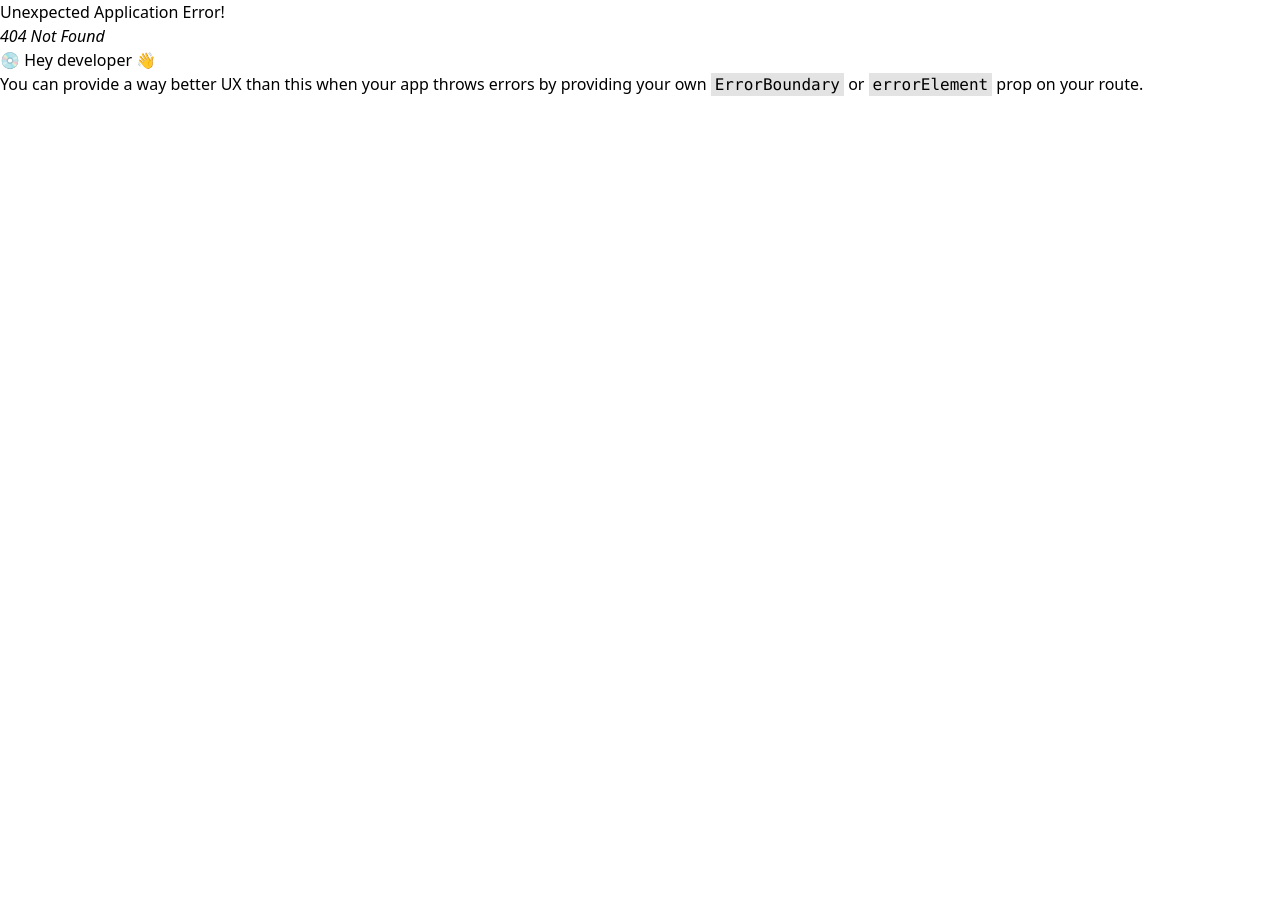
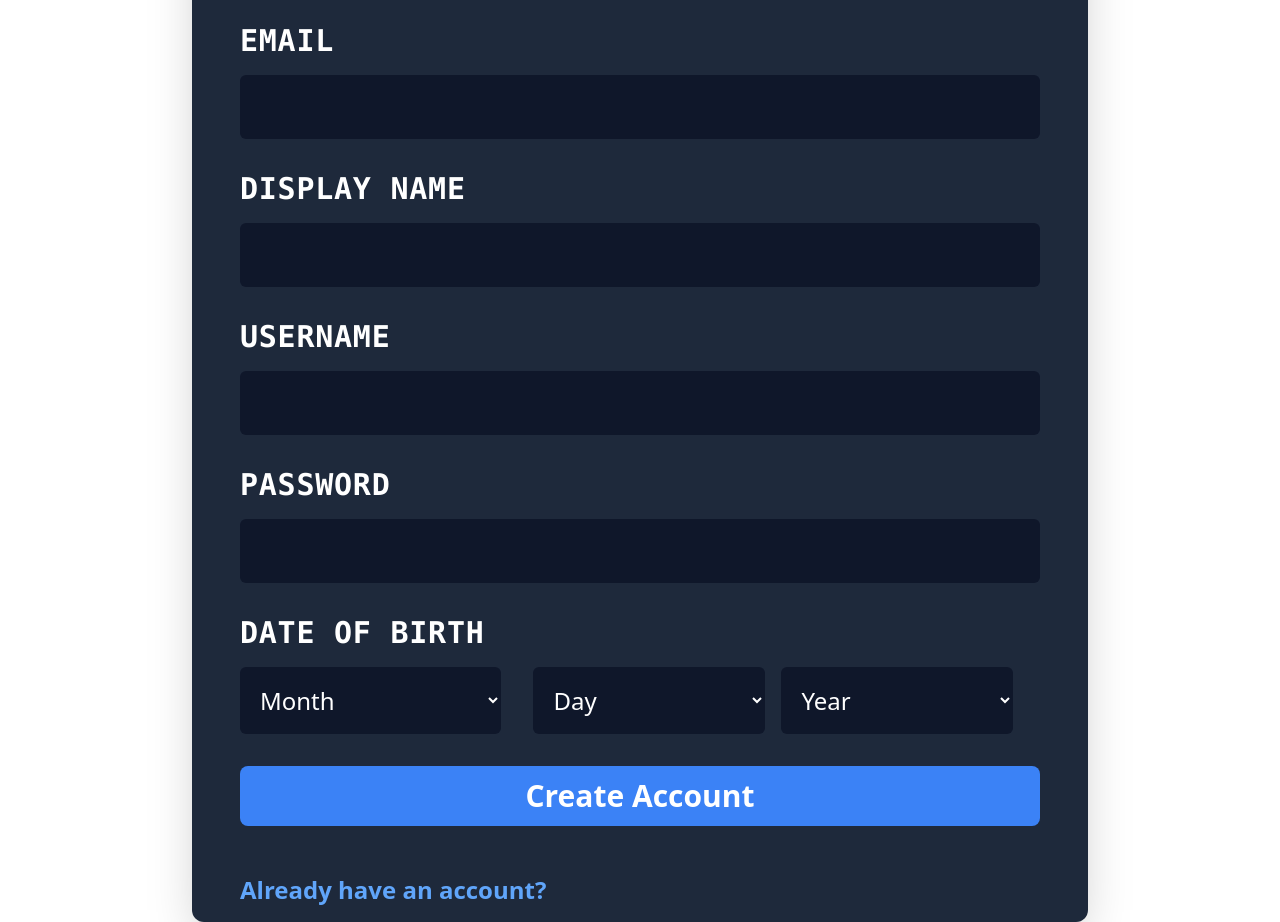
Before and after one commit to HAMMADQAdir/Discord, a React (Create React App) app in the folder frontend/: page /signup in a window 1280 px wide. Before the commit this address had no page. Before the commit the page ends 800 px from the top, so only its background shows below. Built offline with nearby package versions, Linux system fonts and the light colour scheme.

Commit message:
signup page added

```diff
--- a/frontend/src/cards/LoginCard.jsx
+++ b/frontend/src/cards/LoginCard.jsx
@@ -34,7 +34,7 @@ export default function LoginCard() {
               type="email"
               autoComplete="email"
               required
-              className="my-4 w-full  bg-slate-900 rounded-md text-2xl p-3 focus:outline-none"
+              className="my-4 w-full  bg-slate-900 rounded-md text-2xl p-4 focus:outline-none"
               onChange={(e) => setEmail(e.target.value)}
             />
           </div>
@@ -50,7 +50,7 @@ export default function LoginCard() {
               type="password"
               required
               name="passowrd"
-              className="my-4 w-full  bg-slate-900 rounded-md text-2xl p-3 focus:outline-none"
+              className="my-4 w-full  bg-slate-900 rounded-md text-2xl p-4 focus:outline-none"
               onChange={(e) => {
                 setPassword(e.target.value);
               }}
--- /dev/null
+++ b/frontend/src/cards/SignUpCard.jsx
@@ -0,0 +1,197 @@
+import React, { useState } from "react";
+import '../index.css'
+
+export default function SignUpCard() {
+  const [username, setUsername] = useState("");
+  const [email, setEmail] = useState("");
+  const [displayName, setDisplayName] = useState("");
+  const [password, setPassword] = useState("");
+  const [month,setMonth] = useState('')
+  const [day,setDay] = useState('')
+  const [year,setYear] = useState('')
+
+
+  const renderDays = () => {
+    const days = [];
+    for (let i = 1; i <= 31; i++) {
+      days.push(
+        <option key={i} value={i < 10 ? '0' + i : i}>
+          {i}
+        </option>
+      );
+    }
+    return days;
+  };
+
+  const renderYears = () => {
+    const years = [];
+    const currentYear = new Date().getFullYear();
+    for (let i = currentYear; i >= currentYear - 100; i--) {
+      years.push(
+        <option key={i} value={i}>
+          {i}
+        </option>
+      );
+    }
+    return years;
+  };
+
+  const handleSignUpForm = (e) => {
+    try {
+        console.log('yo')
+    } catch (error) {
+      console.log(error);
+    }
+  };
+  return (
+    <div className="w-screen h-screen flex flex-wrap justify-center content-center">
+      <div className="bg-slate-800 w-[70%] m-2   p-4 space-y-12 flex flex-col flex-wrap justify-center text-white rounded-xl shadow-2xl ">
+        <h1 className="m-4 text-5xl font-bold text-center font-sans">
+          Create an account
+        </h1>
+        <form onSubmit={handleSignUpForm} className="m-8 space-y-4 ">
+          <div>
+            <label
+              htmlFor="email"
+              className="text-3xl font-mono font-semibold  tracking-wide "
+            >
+              EMAIL
+            </label>
+            <input
+              type="email"
+              name="email"
+              id="email"
+              required
+              className="my-4 w-full bg-slate-900 p-4 text-2xl rounded-md focus:outline-none "
+              onChange={(e) => setEmail(e.target.value)}
+            />
+          </div>
+
+          <div>
+            <label
+              htmlFor="displayName"
+              className="text-3xl font-mono font-semibold  tracking-wide "
+            >
+              DISPLAY NAME
+            </label>
+            <input
+              type="displayName"
+              name="displayName"
+              id="displayName"
+              required
+              className="my-4 w-full bg-slate-900 p-4 text-2xl rounded-md focus:outline-none "
+              onChange={(e) => setDisplayName(e.target.value)}
+            />
+          </div>
+
+          <div>
+            <label
+              htmlFor="username"
+              className="text-3xl font-mono font-semibold  tracking-wide "
+            >
+              USERNAME
+            </label>
+            <input
+              type="username"
+              name="username"
+              id="username"
+              required
+              className="my-4 w-full bg-slate-900 p-4 text-2xl rounded-md focus:outline-none "
+              onChange={(e) => setUsername(e.target.value)}
+            />
+          </div>
+
+          <div>
+            <label
+              htmlFor="password"
+              className="text-3xl font-mono font-semibold  tracking-wide "
+            >
+              PASSWORD
+            </label>
+            <input
+              type="password"
+              name="password"
+              id="password"
+              required
+              className="my-4 w-full bg-slate-900 p-4 text-2xl rounded-md focus:outline-none "
+              onChange={(e) => setPassword(e.target.value)}
+            />
+          </div>
+
+          <div>
+            <label
+              htmlFor="DOB"
+              className="text-3xl font-mono font-semibold  tracking-wide "
+            >
+              DATE OF BIRTH
+            </label>
+            <div>
+            <select
+          name="month"
+          id="month"
+          required
+          value={month}
+          onChange={(e) => setMonth(e.target.value)}
+          className="m-4 ml-0 w-[32.67968940%] bg-slate-900 p-4 text-2xl rounded-md focus:outline-none hide-scrollbar"
+        >
+          <option value=""  disabled>
+            Month
+          </option>
+          <option value="01">January</option>
+          <option value="02">February</option>
+          <option value="03">March</option>
+          <option value="04">April</option>
+          <option value="05">May</option>
+          <option value="06">June</option>
+          <option value="07">July</option>
+          <option value="08">August</option>
+          <option value="09">September</option>
+          <option value="10">October</option>
+          <option value="11">November</option>
+          <option value="12">December</option>
+        </select>
+        <select
+          name="day"
+          id="day"
+          required
+          value={day}
+          onChange={(e) => setDay(e.target.value)}
+          className="m-4 w-[29%] bg-slate-900 text-2xl p-4 text-2xl rounded-md focus:outline-none hide-scrollbar"
+        >
+          <option value="" disabled>
+            Day
+          </option>
+          {renderDays()}
+        </select>
+        <select
+          name="year"
+          id="year"
+          required
+          value={year}
+          onChange={(e) => setYear(e.target.value)}
+          className=" w-[29%] bg-slate-900 p-4 text-2xl rounded-md focus:outline-none hide-scrollbar"
+        >
+          <option value="" disabled>
+            Year
+          </option>
+          {renderYears()}
+        </select>
+            </div>
+          </div>
+
+          <div>
+            <button
+              type="submit"
+              className="bg-blue-500 w-full text-3xl font-bold p-3 rounded-lg hover:bg-blue-600 fouce:outline-none"
+            >
+              Create Account
+            </button>
+          </div>
+        </form>
+        <h2 className="m-8 text-blue-400 text-2xl font-semibold font-sans">
+          Already have an account?
+        </h2>
+      </div>
+    </div>
+  );
+}
--- a/frontend/src/index.css
+++ b/frontend/src/index.css
@@ -1,3 +1,33 @@
 @tailwind base;
 @tailwind components;
 @tailwind utilities;
+.hide-scrollbar::-webkit-scrollbar {
+    display: none;
+  }
+
+  /* Hide scrollbar for IE, Edge, and Firefox */
+  .hide-scrollbar {
+    -ms-overflow-style: none;  /* IE and Edge */
+    scrollbar-width: none;  /* Firefox */
+  }
+
+  .custom-scrollbar::-webkit-scrollbar {
+    width: 8px;
+  }
+
+  .custom-scrollbar::-webkit-scrollbar-track {
+    /* background: #2d3748; Tailwind 'bg-gray-800' color */
+    border-radius: 10px;
+  }
+
+  .custom-scrollbar::-webkit-scrollbar-thumb {
+    background-color: #2d3748; /* Tailwind 'bg-gray-600' color */
+    border-radius: 4px;
+    border:  solid #2d3748;
+  }
+
+  /* Custom scrollbar styles for Firefox */
+  .custom-scrollbar {
+    scrollbar-width: thin;
+    scrollbar-color: none;
+  }
--- a/frontend/src/index.js
+++ b/frontend/src/index.js
@@ -9,6 +9,7 @@ import reportWebVitals from './reportWebVitals';
 import App from './App'
 import Home from './pages/Home';
 import Login from './pages/Login'
+import SignUp from './pages/SignUp';
 
 const router = createBrowserRouter([
   {
@@ -24,6 +25,10 @@ const router = createBrowserRouter([
   {
     path:"/login",
     element:<Login/>,
+  },
+  {
+    path:"/signup",
+    element:<SignUp/>
   }
 
 ]);
--- /dev/null
+++ b/frontend/src/pages/SignUp.jsx
@@ -0,0 +1,10 @@
+import React from 'react'
+import SignUpCard from '../cards/SignUpCard'
+
+export default function SignUp() {
+  return (
+      <>
+      <SignUpCard/>
+      </>
+  )
+}
```
